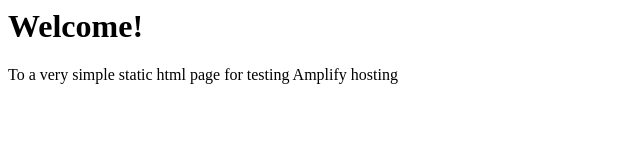
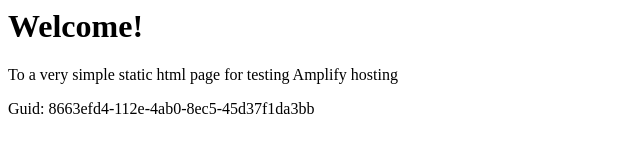
Before and after one commit to aws-aemilia-arn/Github-PR-Commit-Integration-Test-DoNotTouch-GithubWebhookPreviewCanaryTest-v1-prod-eu-north-1, a website: page src/index.html in a window 1280 px wide. Shown: the whole page, without its empty margins (0-640 px from the left). Drawn offline with Linux system fonts and the light colour scheme.

Commit message:
commit from integ tests

```diff
--- a/src/index.html
+++ b/src/index.html
@@ -1,3 +1,5 @@
+
+
 <html lang="en">
 
 <head>
@@ -10,6 +12,6 @@
 <body>
     <h1>Welcome!</h1>
     <p>To a very simple static html page for testing Amplify hosting</p>
-</body>
+    <p>Guid: 8663efd4-112e-4ab0-8ec5-45d37f1da3bb</p></body>
 
 </html>
```
